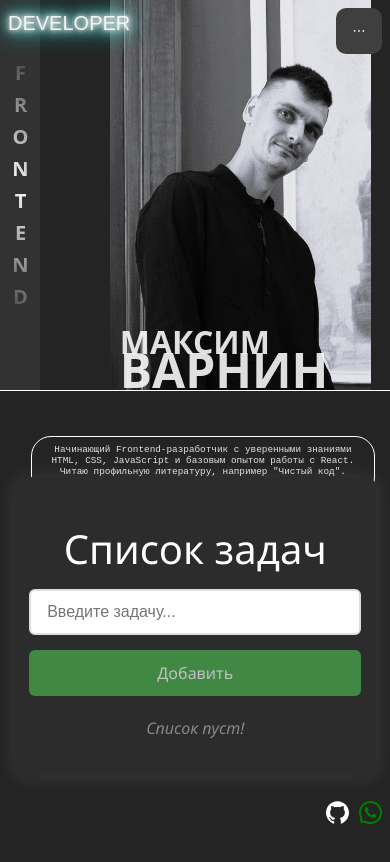
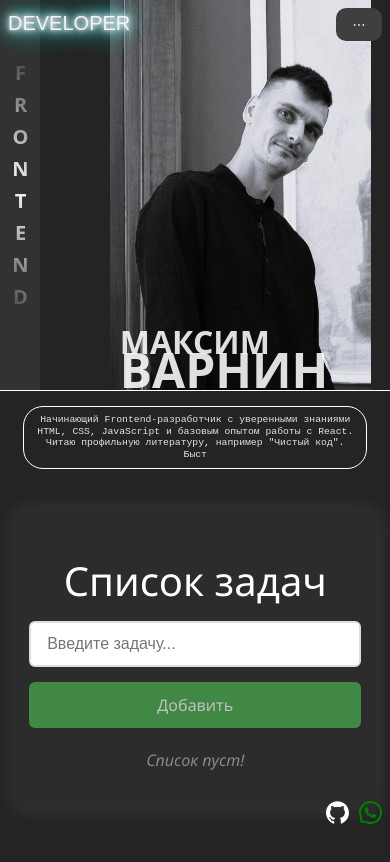
Before and after one commit to Mksm1929/website-, a React (Vite) app: page /Todo-List in a window 390 px wide. Shown: the top 862 px of the page. Built offline with nearby package versions, Linux system fonts and the light colour scheme.

Commit message:
исправил на телефонной версии схлопование блока о себе с навыками и тд.

```diff
--- a/src/App.css
+++ b/src/App.css
@@ -9,7 +9,6 @@
 .app {
     display: flex;
     flex-direction: column;
-    gap: 20px;
 }
 
 .app-content {
--- a/src/components/Menu/Menu.css
+++ b/src/components/Menu/Menu.css
@@ -4,10 +4,17 @@
      overflow: hidden;
 }
 
+@media (max-width: 870px) {
+     .ant-menu-horizontal {
+          line-height: 33px;
+     }
+}
+
 .ant-menu-item {
      text-align: center;
      background-color: rgb(63, 63, 63) !important;
 }
+
 
 .ant-menu-item:hover {
      text-align: center;
--- a/src/components/Menu/Menu.tsx
+++ b/src/components/Menu/Menu.tsx
@@ -1,5 +1,5 @@
 import React, { useState } from "react";
-import { DesktopOutlined, PieChartOutlined } from "@ant-design/icons";
+
 import type { MenuProps } from "antd";
 import { Menu } from "antd";
 import "./Menu.css";
@@ -8,11 +8,10 @@ import { useNavigate } from "react-router-dom";
 type MenuItem = Required<MenuProps>["items"][number];
 
 const items: MenuItem[] = [
-  { key: "1", icon: <PieChartOutlined />, label: "Навыки", onClick: () => {}  },
+  { key: "1", label: "Навыки", onClick: () => {}  },
   {
     key: "sub1",
     label: "Проекты",
-    icon: <DesktopOutlined />,
     children: [
       { key: "2", label: "Todo-List" },
       { key: "3", label: "Clicker" },
--- a/src/components/WelcomePage/WelcomePage.css
+++ b/src/components/WelcomePage/WelcomePage.css
@@ -10,22 +10,23 @@
   border-bottom: 1px solid white;
 }
 
+
 .container-welcome-p {
   word-break: break-all;
   position: relative;
-  bottom: -80px;
+  bottom: -50px;
   border: 1px solid white;
-  font-size: 2.4vw;
+  font-size: 2.5vw;
   padding: 10px 10px;
   text-align: center;
   align-items: center;
-  font-family: "Courier New", monospace;
+  font-family: "Courier New" ;
   border-radius: 20px;
   white-space: pre-line;
   line-height: 0.6;
   width: 90%;
   box-sizing: border-box;
-  left: 6%;
+  left: 4%;
 }
 
 @media (min-width: 870px) {
@@ -55,7 +56,7 @@
   opacity: 96%;
 }
 
-@media (max-width: 800px) {
+@media (max-width: 870px) {
   .welcome-frontend {
     position: relative;
     display: flex;
--- a/src/components/WelcomePage/WelcomePage.tsx
+++ b/src/components/WelcomePage/WelcomePage.tsx
@@ -1,6 +1,5 @@
 import "./WelcomePage.css";
 import Portret from "../../assets/partfolio.jpg";
-import { TextWriter } from "../TextWriter";
 
 
 export const WelcomePage = () => {
--- a/src/page/Project/Todo-List/TodoList.css
+++ b/src/page/Project/Todo-List/TodoList.css
@@ -1,6 +1,6 @@
 .todo-list-container {
   position: relative;
-  top: 50px;
+  bottom: 50px;
   max-width: 600px;
   margin: 0 auto;
   padding: 10px 20px 20px 20px;
@@ -13,9 +13,10 @@
   word-break: break-word;
 }
 
-@media (max-width: 500px) {
+@media (max-width: 870px) {
   .todo-list-container {
     right: 1%;
+    top: 80px;
   }
 }
 
--- a/src/page/skills/Skills.css
+++ b/src/page/skills/Skills.css
@@ -4,7 +4,7 @@
   justify-content: center;
   position: relative;
   padding: 50px 0px;
-  top: 80px;
+  bottom: 50px;
   column-gap: 10px;
   row-gap: 10px;
   width: 90%;
@@ -13,9 +13,11 @@
   border-radius: 10px;
 }
 
-@media (max-width: 500px) {
+@media (max-width: 870px) {
   .cards {
+    left: 4%;
     grid-template-columns: minmax(100px, 20%) minmax(100px, 20%);
+    top: 80px;
   }
 }
 
@@ -28,7 +30,7 @@
   transform-style: preserve-3d;
 }
 
-@media (max-width: 500px) {
+@media (max-width: 870px) {
   .card {
     height: 50px;
   }
@@ -64,7 +66,7 @@
   word-break: break-all;
 }
 
-@media (max-width: 500px) {
+@media (max-width: 870px) {
   .card__front {
     font-size: 15px;
   }
```
